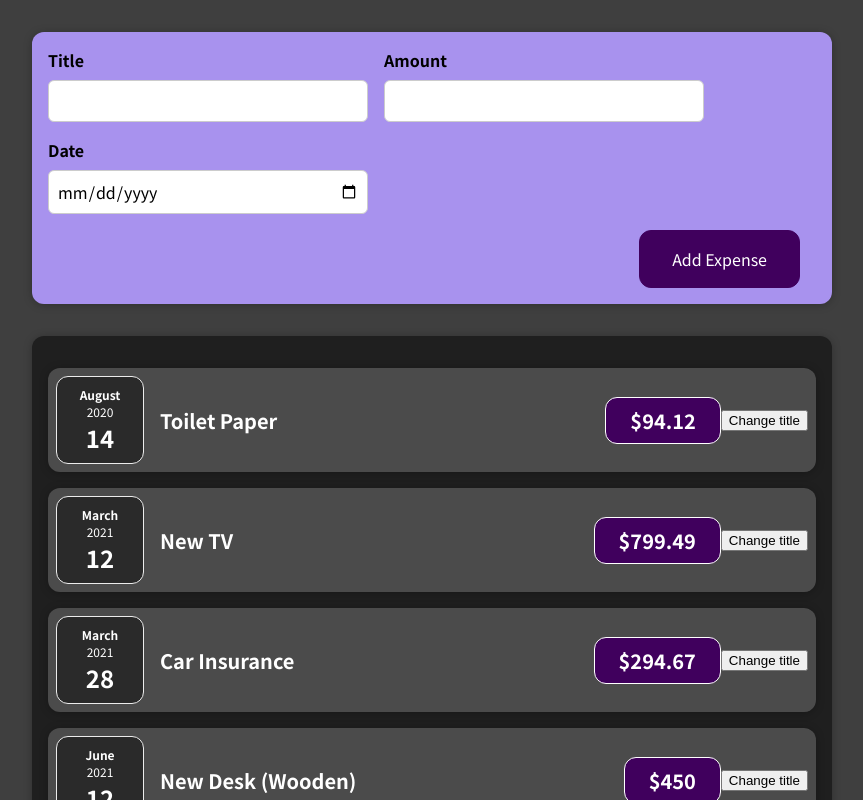
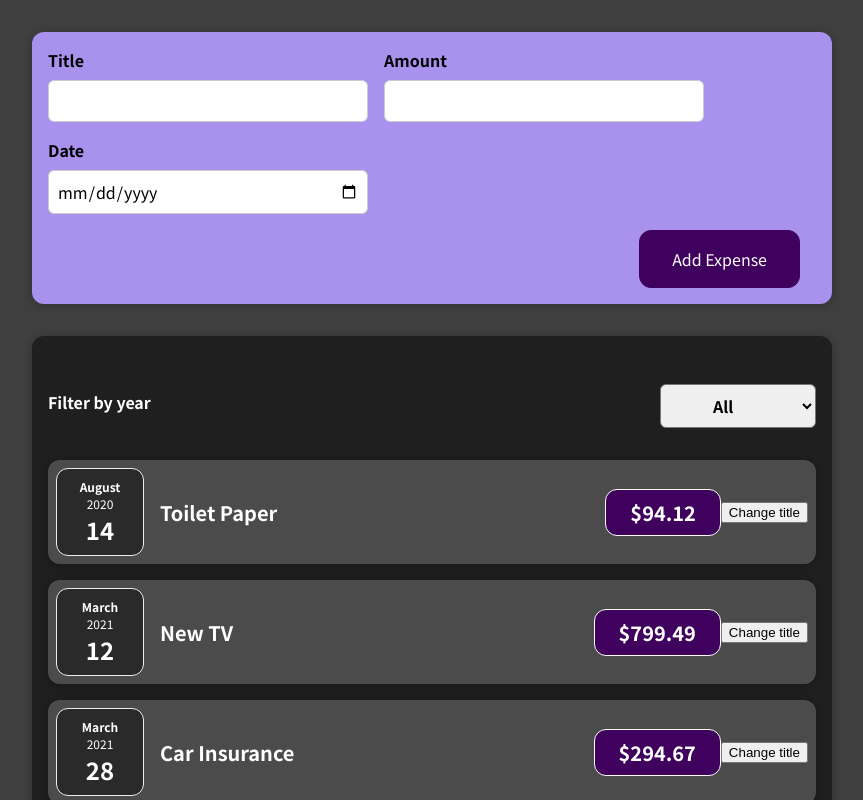
Before and after one commit to corentindeseine/01-react-expenses-dashboard, a React (Create React App) app: page / in a window 1280 px wide. Shown: the top 800 px of the page, without its empty margins (208-1071 px from the left). Built offline with nearby package versions, Linux system fonts and the light colour scheme.

Commit message:
filter list event set with year data stored

```diff
--- a/src/components/Expenses/Expenses.js
+++ b/src/components/Expenses/Expenses.js
@@ -1,10 +1,18 @@
 import ExpenseItem from './ExpenseItem';
 import Card from '../UI/Card'
 import './Expenses.css';
+import ExpensesFilter from '../ExpensesFilter/ExpensesFilter.js'
 
 function Expenses(props) {
+
+  const filterExpensesList = (year) => {
+    console.log('in expenses')
+    console.log(year)
+  }
+
   return (
     <Card className="expenses">
+      <ExpensesFilter onDateChanged={filterExpensesList}/>
       <ExpenseItem
         title={props.items[0].title}
         amount={props.items[0].amount}
--- /dev/null
+++ b/src/components/ExpensesFilter/ExpensesFilter.css
@@ -0,0 +1,23 @@
+.expenses-filter {
+  color: white;
+}
+
+.expenses-filter__control {
+  display: flex;
+  width: 100%;
+  align-items: center;
+  justify-content: space-between;
+  margin: 2rem 0;
+}
+
+.expenses-filter label {
+  font-weight: bold;
+  margin-bottom: 0.5rem;
+}
+
+.expenses-filter select {
+  font: inherit;
+  padding: 0.5rem 3rem;
+  font-weight: bold;
+  border-radius: 6px;
+}
--- /dev/null
+++ b/src/components/ExpensesFilter/ExpensesFilter.js
@@ -0,0 +1,30 @@
+import React, {useState} from 'react';
+
+import './ExpensesFilter.css';
+
+const ExpensesFilter = (props) => {
+  const [selectedYear, setSelectedYear] = useState('all_years');
+
+  const listFilteredByYearHandler = (event) => {
+    setSelectedYear(event.target.value)
+  }
+
+  props.onDateChanged(selectedYear)
+
+  return (
+    <div className='expenses-filter'>
+      <div className='expenses-filter__control'>
+        <label>Filter by year</label>
+        <select onChange={listFilteredByYearHandler}>
+          <option value='all_years'>All</option>
+          <option value='2023'>2023</option>
+          <option value='2022'>2022</option>
+          <option value='2021'>2021</option>
+          <option value='2020'>2020</option>
+        </select>
+      </div>
+    </div>
+  );
+};
+
+export default ExpensesFilter;
--- a/src/components/NewExpense/ExpenseForm.js
+++ b/src/components/NewExpense/ExpenseForm.js
@@ -46,7 +46,6 @@
     setEnteredTitle('');
     setEnteredAmount('');
     setEnteredDate('');
-
   }
 
 
```
